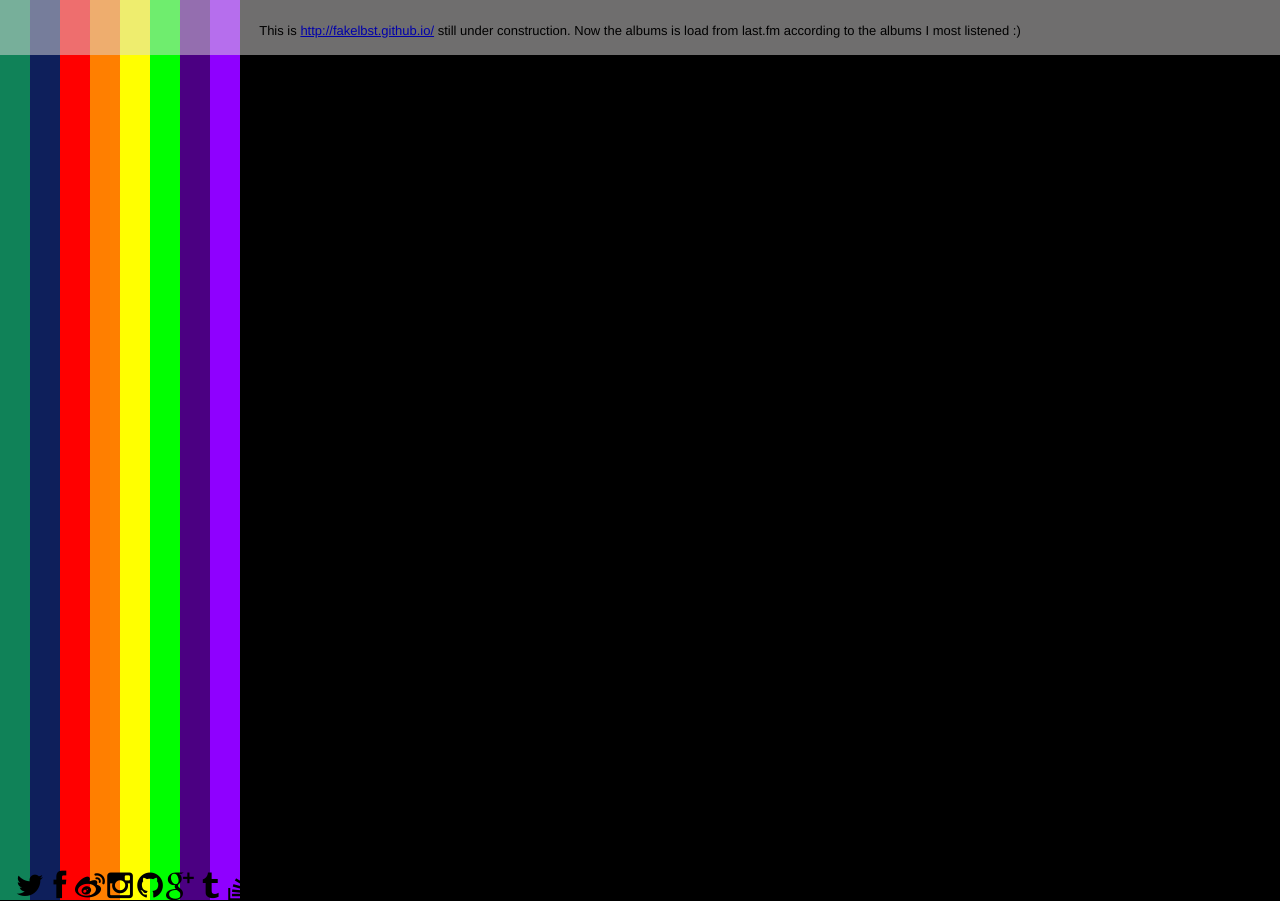
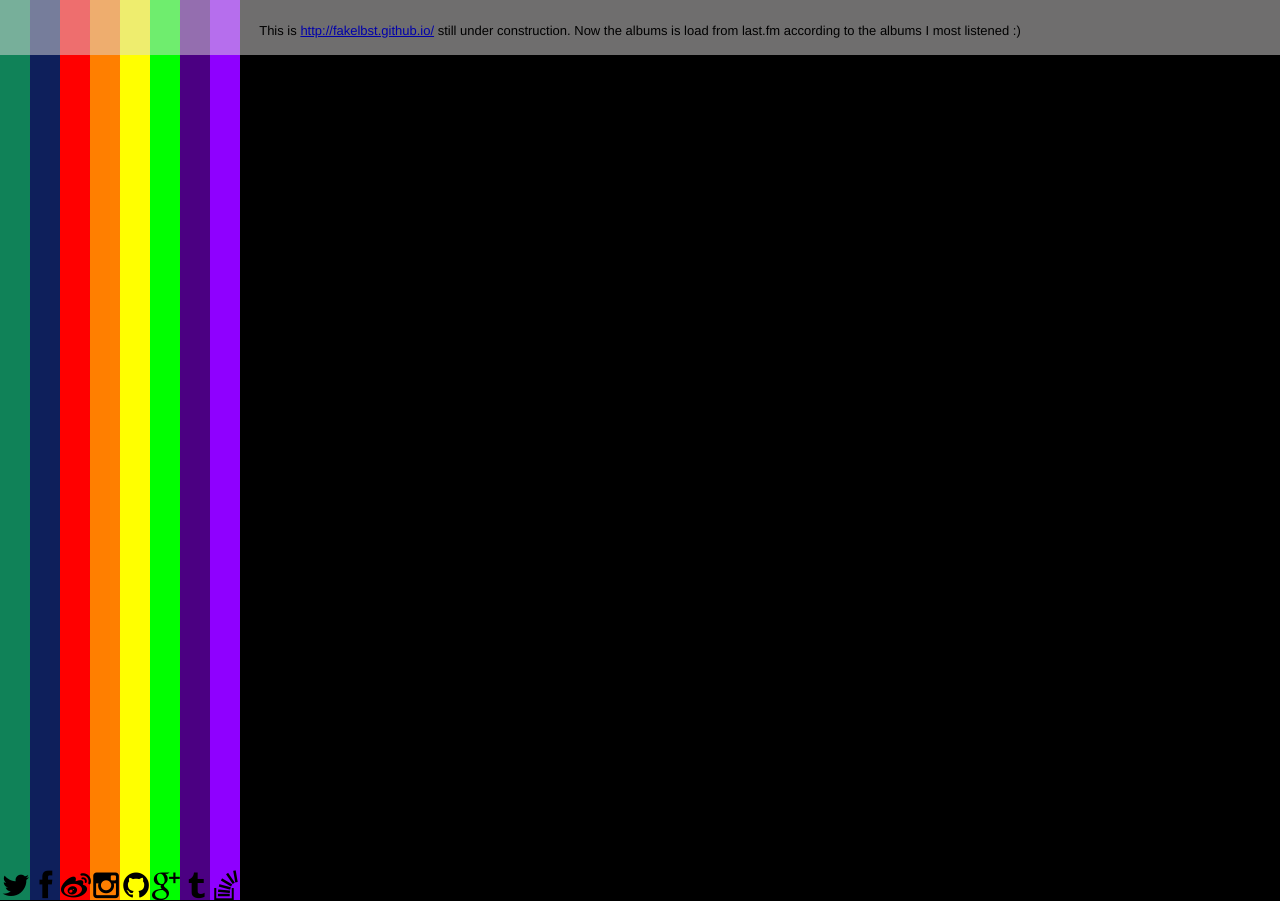
Before and after one commit to fakelbst/fakelbst.github.io, a Jekyll site: the page built from social/index.html, in a window 1280 px wide. Built offline with Jekyll 4.4.1, drawn with Linux system fonts in a browser that asks for light colours; Markdown is read by kramdown in place of the engine named in the settings.

Commit message:
update social icons

```diff
--- a/css/social.css
+++ b/css/social.css
@@ -9,7 +9,8 @@
 [class^="icon-"] {
     position: absolute;
     bottom: 0px;
-    height: 30px
+    height: 30px;
+    margin: 0px -14px;
 }
 .douban {
   background-color: #108258 !important
```
